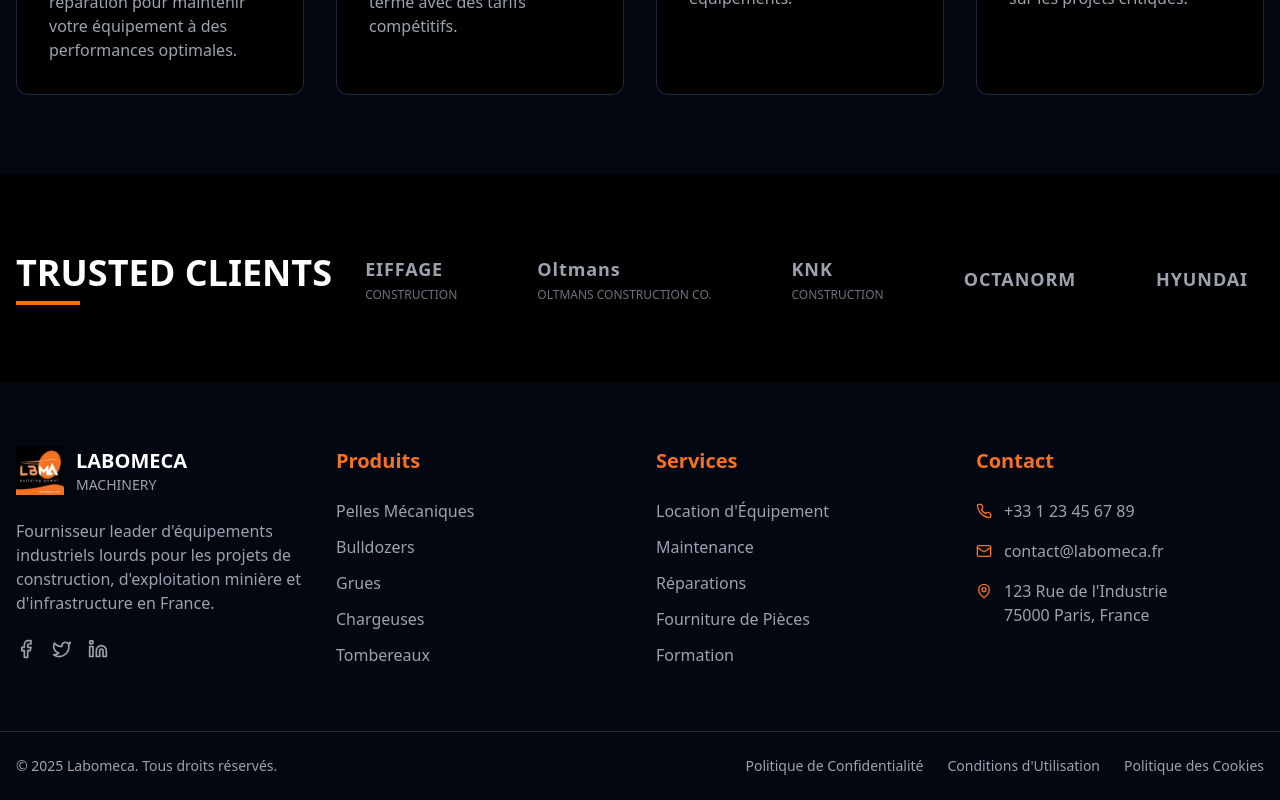
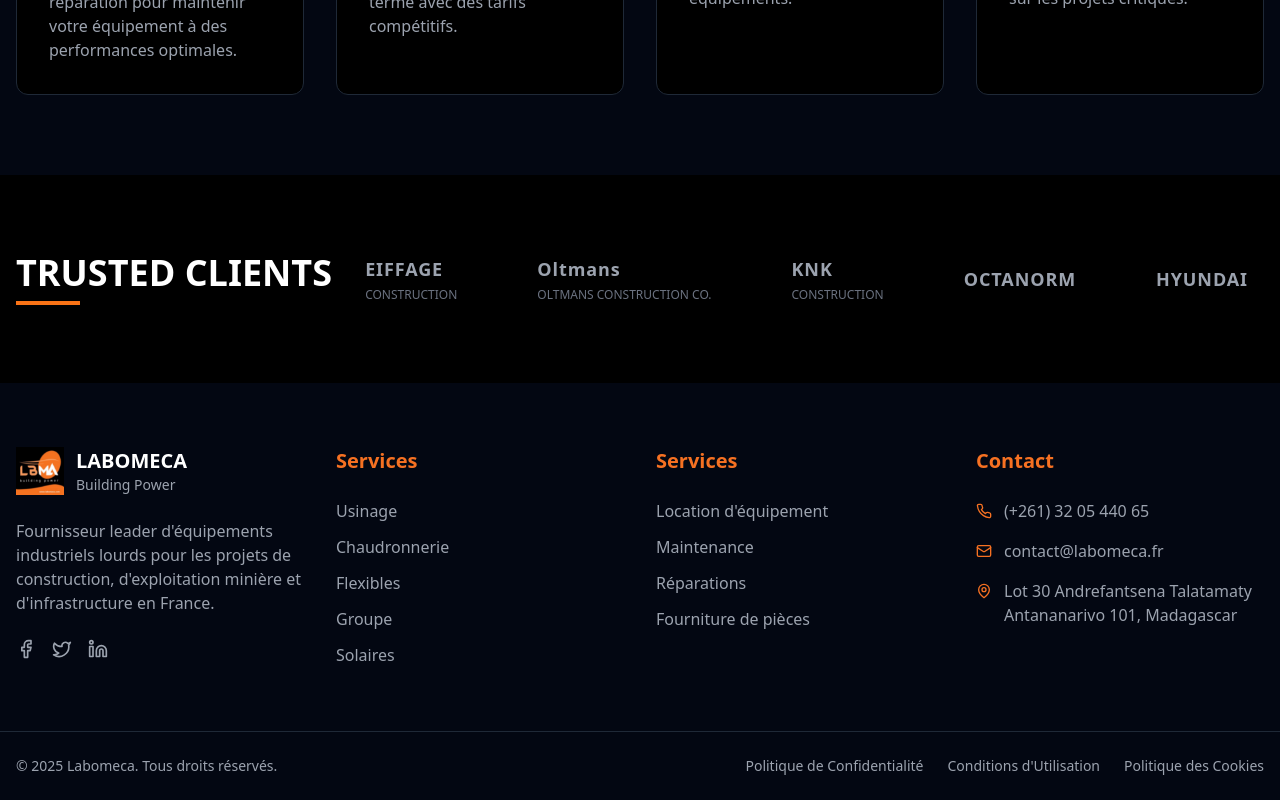
Before and after one commit to thierry1804/labomeca2, a React (Vite) app: page / in a window 1280 px wide. Shown: the part 2389-3189 px from the top of the page. Built offline with nearby package versions, Linux system fonts and the light colour scheme.

Commit message:
ajustement 2

```diff
--- a/index.html
+++ b/index.html
@@ -4,7 +4,7 @@
     <meta charset="UTF-8" />
     <link rel="icon" type="image/svg+xml" href="/vite.svg" />
     <meta name="viewport" content="width=device-width, initial-scale=1.0" />
-    <title>LabomecA - Site Web d'Équipement Industriel</title>
+    <title>Labomeca - Building Power</title>
   </head>
   <body>
     <div id="root"></div>
--- a/src/components/Footer.tsx
+++ b/src/components/Footer.tsx
@@ -13,7 +13,7 @@ const Footer = () => {
               <img src={labomecaLogo} alt="LabomecA" className="h-12" />
               <div className="ml-3">
                 <h3 className="text-xl font-bold">LABOMECA</h3>
-                <p className="text-sm text-gray-400">MACHINERY</p>
+                <p className="text-sm text-gray-400">Building Power</p>
               </div>
             </div>
             <p className="text-gray-400 mb-6">
@@ -34,13 +34,13 @@ const Footer = () => {
 
           {/* Products */}
           <div>
-            <h4 className="text-xl font-bold mb-6 text-[#F67122]">Produits</h4>
+            <h4 className="text-xl font-bold mb-6 text-[#F67122]">Services</h4>
             <ul className="space-y-3">
-              <li><a href="#" className="text-gray-400 hover:text-white transition-colors">Pelles Mécaniques</a></li>
-              <li><a href="#" className="text-gray-400 hover:text-white transition-colors">Bulldozers</a></li>
-              <li><a href="#" className="text-gray-400 hover:text-white transition-colors">Grues</a></li>
-              <li><a href="#" className="text-gray-400 hover:text-white transition-colors">Chargeuses</a></li>
-              <li><a href="#" className="text-gray-400 hover:text-white transition-colors">Tombereaux</a></li>
+              <li><a href="#" className="text-gray-400 hover:text-white transition-colors">Usinage</a></li>
+              <li><a href="#" className="text-gray-400 hover:text-white transition-colors">Chaudronnerie</a></li>
+              <li><a href="#" className="text-gray-400 hover:text-white transition-colors">Flexibles</a></li>
+              <li><a href="#" className="text-gray-400 hover:text-white transition-colors">Groupe</a></li>
+              <li><a href="#" className="text-gray-400 hover:text-white transition-colors">Solaires</a></li>
             </ul>
           </div>
 
@@ -48,11 +48,10 @@ const Footer = () => {
           <div>
             <h4 className="text-xl font-bold mb-6 text-[#F67122]">Services</h4>
             <ul className="space-y-3">
-              <li><a href="#" className="text-gray-400 hover:text-white transition-colors">Location d'Équipement</a></li>
+              <li><a href="#" className="text-gray-400 hover:text-white transition-colors">Location d'équipement</a></li>
               <li><a href="#" className="text-gray-400 hover:text-white transition-colors">Maintenance</a></li>
               <li><a href="#" className="text-gray-400 hover:text-white transition-colors">Réparations</a></li>
-              <li><a href="#" className="text-gray-400 hover:text-white transition-colors">Fourniture de Pièces</a></li>
-              <li><a href="#" className="text-gray-400 hover:text-white transition-colors">Formation</a></li>
+              <li><a href="#" className="text-gray-400 hover:text-white transition-colors">Fourniture de pièces</a></li>
             </ul>
           </div>
 
@@ -62,7 +61,7 @@ const Footer = () => {
             <ul className="space-y-4">
               <li className="flex items-center">
                 <Phone size={16} className="text-[#F67122] mr-3" />
-                <span className="text-gray-400">+33 1 23 45 67 89</span>
+                <span className="text-gray-400">(+261) 32 05 440 65</span>
               </li>
               <li className="flex items-center">
                 <Mail size={16} className="text-[#F67122] mr-3" />
@@ -71,8 +70,8 @@ const Footer = () => {
               <li className="flex items-start">
                 <MapPin size={16} className="text-[#F67122] mr-3 mt-1" />
                 <span className="text-gray-400">
-                  123 Rue de l'Industrie<br />
-                  75000 Paris, France
+                Lot 30 Andrefantsena Talatamaty<br />
+                Antananarivo 101, Madagascar
                 </span>
               </li>
             </ul>
```
